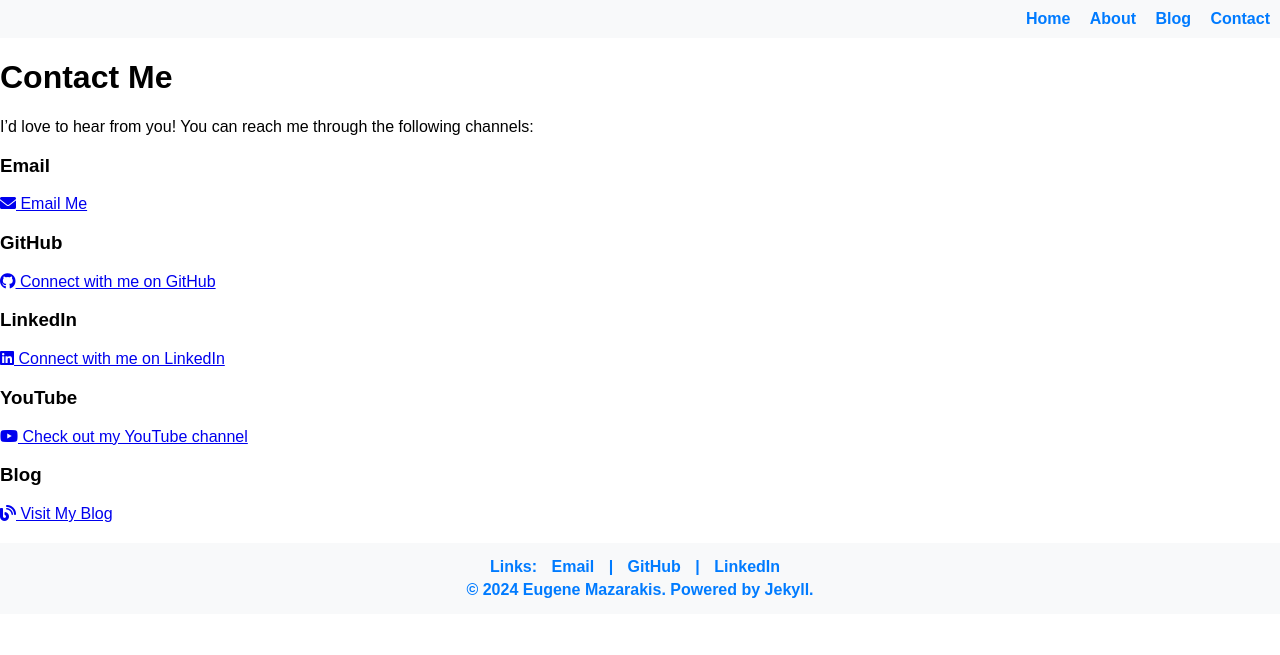
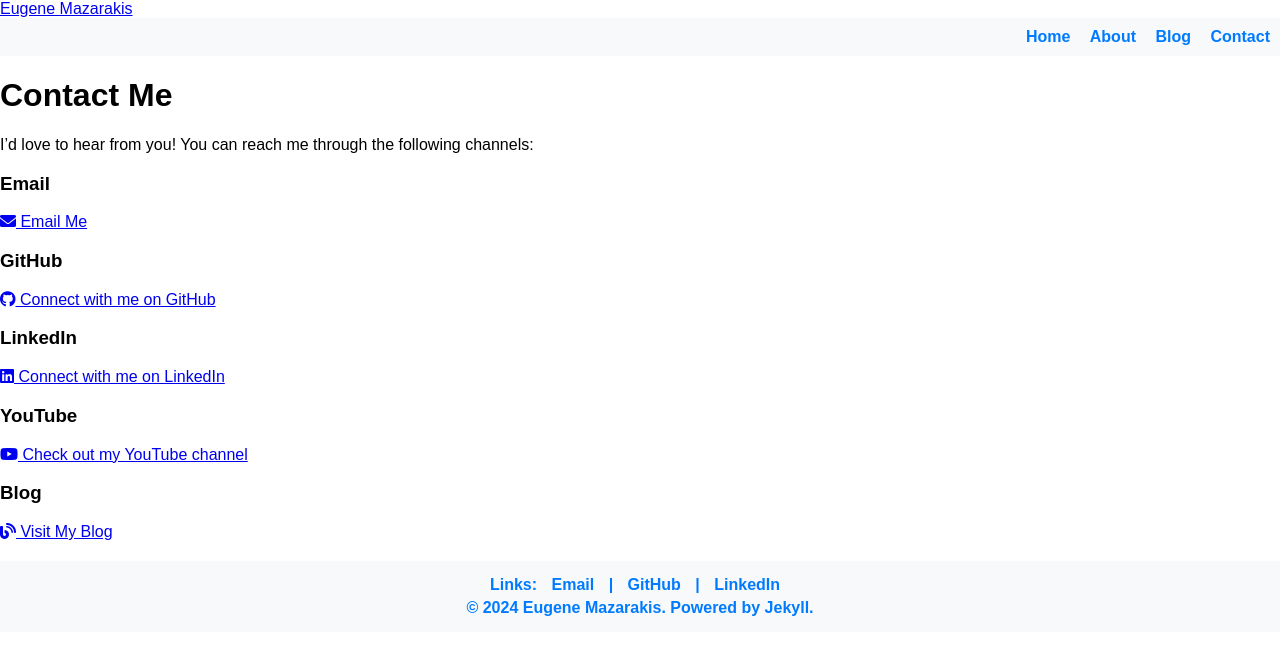
Before and after one commit to EMazarakis/EMazarakis.github.io, a Jekyll site: the page built from contact.md, in a window 1280 px wide. Shown: the top 655 px of the page. Built offline with Jekyll 4.4.1, drawn with Linux system fonts in a browser that asks for light colours.

Commit message:
Update default.html

```diff
--- a/_layouts/default.html
+++ b/_layouts/default.html
@@ -10,6 +10,10 @@
 </head>
 <body>
     <header>
+         <div class="header-content">
+            <div class="site-name">
+                <a href="{{ "/" | absolute_url }}">Eugene Mazarakis</a>
+            </div>
             <nav>
                 <ul>
                     <li><a href="{{ "/" | absolute_url }}">Home</a></li>
@@ -18,6 +22,7 @@
                     <li><a href="{{ "/contact" | absolute_url }}">Contact</a></li>
                 </ul>
             </nav>
+       </div>
     </header>
     <main>
         {{ content }}
```
Lines whose indentation alone changed are shown as unchanged.
